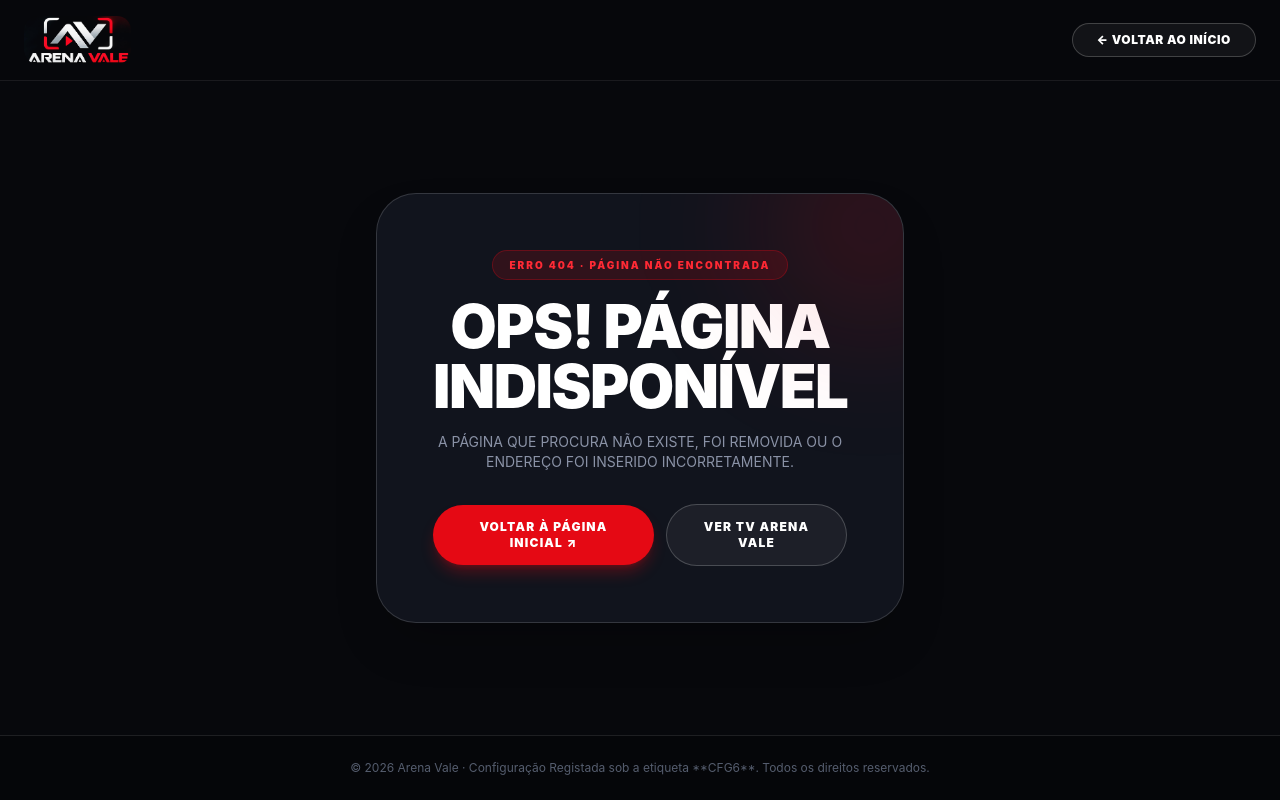
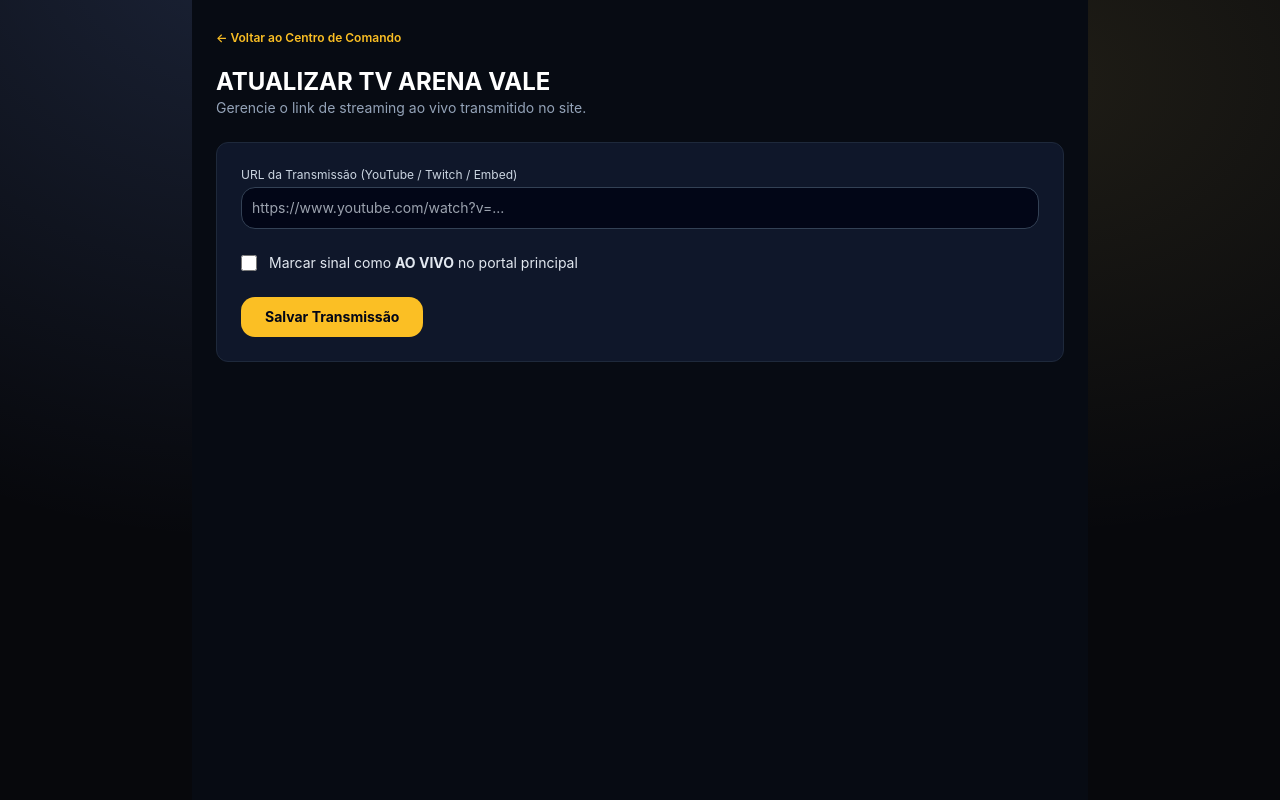
Before and after one commit to arenavaleinstituto-source/arena-vale, a Next.js app: page /painel/tv in a window 1280 px wide. Before the commit this address had no page. Built offline with nearby package versions, Linux system fonts and the light colour scheme.

Commit message:
Create TvArenaValePage component for streaming management

```diff
--- /dev/null
+++ b/app/painel/tv/page.tsx
@@ -0,0 +1,62 @@
+'use client';
+
+import React, { useState } from 'react';
+import Link from 'next/link';
+
+export default function TvArenaValePage() {
+  const [urlTransmissao, setUrlTransmissao] = useState('');
+  const [aoVivo, setAoVivo] = useState(false);
+  const [mensagem, setMensagem] = useState('');
+
+  const handleSalvar = (e: React.FormEvent) => {
+    e.preventDefault();
+    setMensagem('Transmissão atualizada com sucesso!');
+    setTimeout(() => setMensagem(''), 4000);
+  };
+
+  return (
+    <div className="min-h-screen bg-[#070b13] text-white p-6 max-w-4xl mx-auto">
+      <Link href="/painel" className="text-xs text-amber-400 font-semibold hover:underline">
+        ← Voltar ao Centro de Comando
+      </Link>
+
+      <h1 className="text-2xl font-bold mt-4 uppercase">Atualizar TV Arena Vale</h1>
+      <p className="text-sm text-slate-400 mb-6">Gerencie o link de streaming ao vivo transmitido no site.</p>
+
+      <form onSubmit={handleSalvar} className="bg-slate-900 p-6 rounded-xl border border-slate-800 space-y-4">
+        <div>
+          <label className="text-xs text-slate-300 block mb-1">URL da Transmissão (YouTube / Twitch / Embed)</label>
+          <input
+            type="text"
+            value={urlTransmissao}
+            onChange={(e) => setUrlTransmissao(e.target.value)}
+            placeholder="https://www.youtube.com/watch?v=..."
+            className="w-full bg-slate-950 border border-slate-700 rounded-lg p-2.5 text-sm text-white focus:outline-none focus:border-amber-400"
+          />
+        </div>
+
+        <div className="flex items-center gap-3 py-2">
+          <input
+            type="checkbox"
+            id="aovivo"
+            checked={aoVivo}
+            onChange={(e) => setAoVivo(e.target.checked)}
+            className="w-4 h-4 rounded text-amber-400 focus:ring-0"
+          />
+          <label htmlFor="aovivo" className="text-sm text-slate-200">
+            Marcar sinal como <strong>AO VIVO</strong> no portal principal
+          </label>
+        </div>
+
+        {mensagem && <p className="text-xs text-emerald-400 font-medium">{mensagem}</p>}
+
+        <button
+          type="submit"
+          className="px-6 py-2.5 bg-amber-400 hover:bg-amber-300 text-slate-950 font-bold rounded-lg text-sm transition"
+        >
+          Salvar Transmissão
+        </button>
+      </form>
+    </div>
+  );
+}
```
